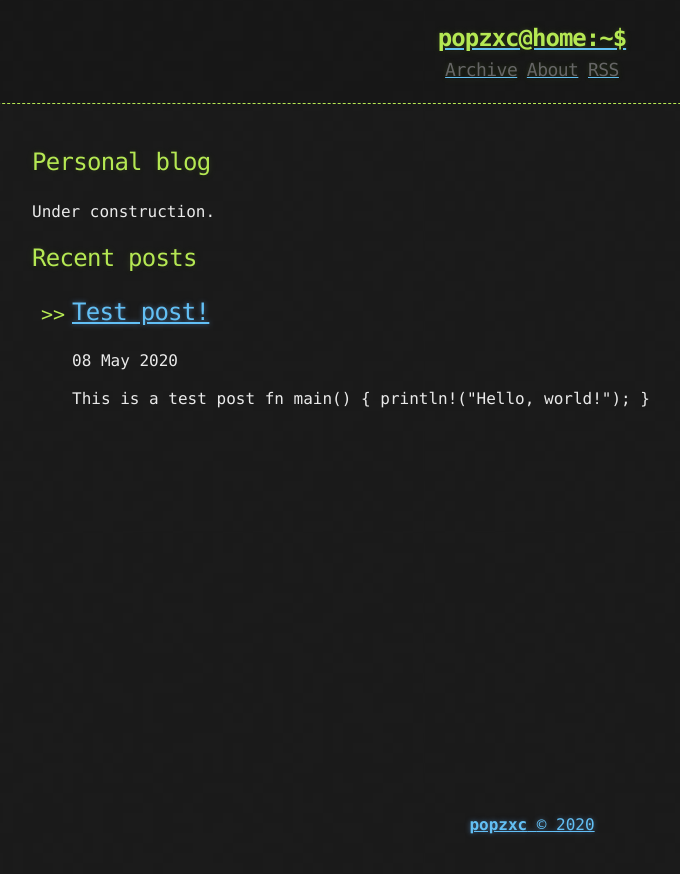
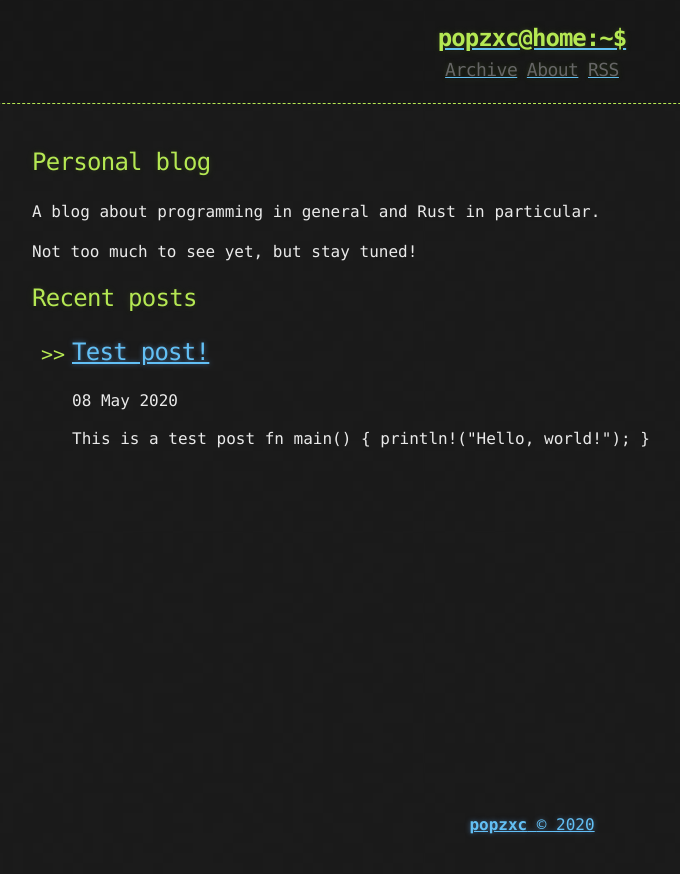
Before and after one commit to popzxc/popzxc.github.io, a Jekyll site: the page built from index.html, in a window 1280 px wide. Shown: the top 874 px of the page, without its empty margins (108-788 px from the left). Built offline with Jekyll 4.4.1, drawn with Linux system fonts in a browser that asks for light colours; the list of posts is cut into pages by our own code.

Commit message:
Stay tuned note

```diff
--- a/index.html
+++ b/index.html
@@ -4,7 +4,9 @@ layout: default
 
 <h2>Personal blog</h2>
 
-<p>Under construction.</p>
+<p>A blog about programming in general and Rust in particular.</p>
+
+<p>Not too much to see yet, but stay tuned!</p>
 
 <h2>Recent posts</h2>
 
```
Also changed, not shown: README.md. Lines whose indentation alone changed are shown as unchanged.
